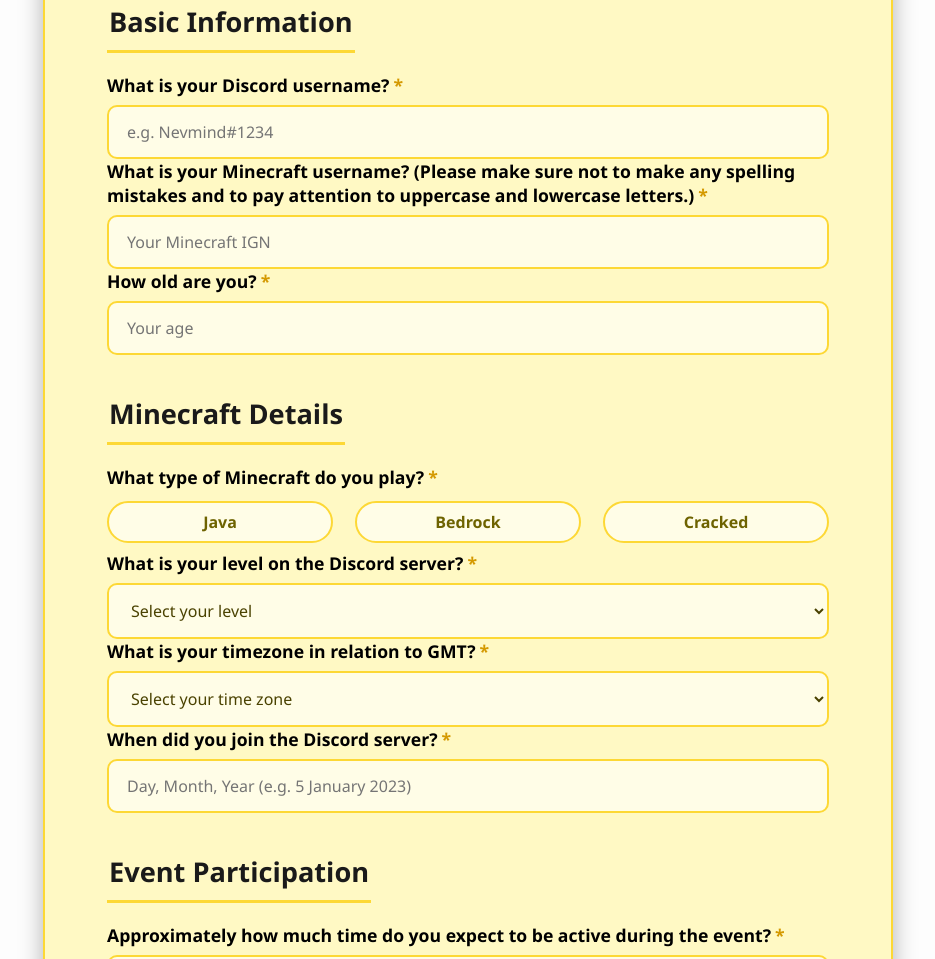
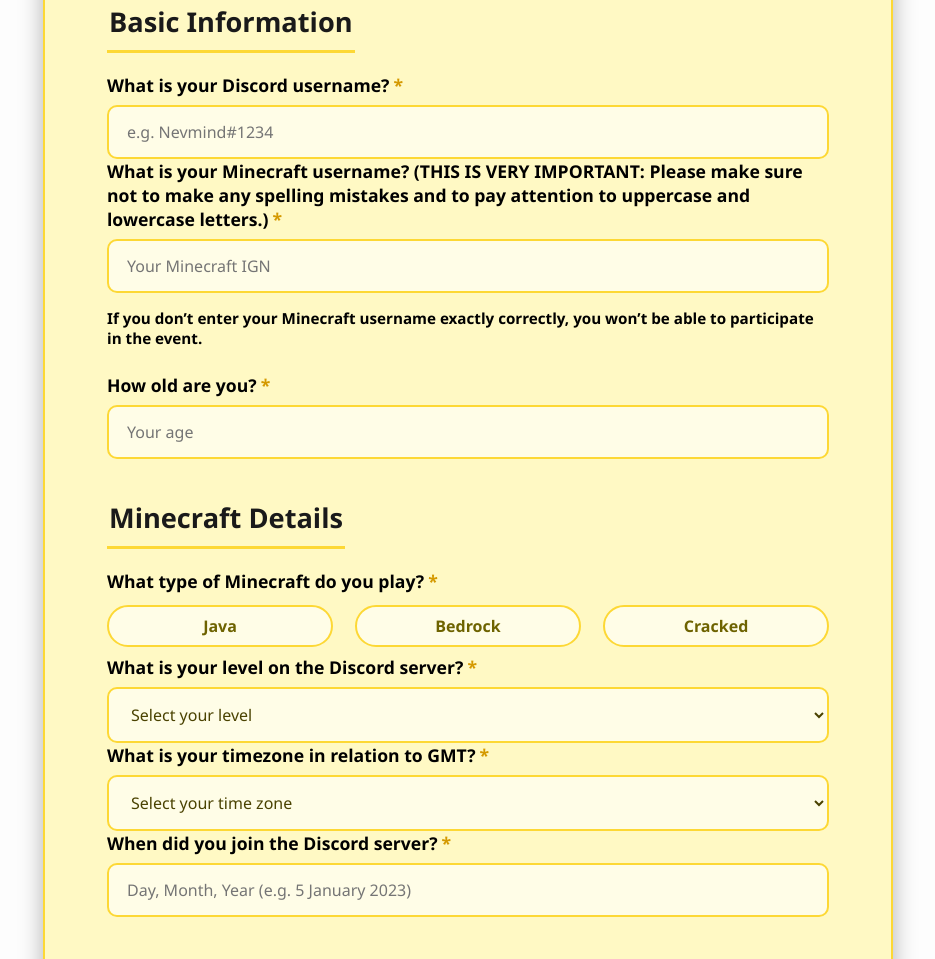
Before and after one commit to Nevm1nd/Nevmind-Civilization-Events, a plain HTML site: page event-application-form.html in a window 1280 px wide. Shown: the part 875-1834 px from the top of the page, without its empty margins (172-1107 px from the left). Drawn offline with Linux system fonts and the light colour scheme.

Commit message:
Update event-application-form.html

```diff
--- a/event-application-form.html
+++ b/event-application-form.html
@@ -279,8 +279,12 @@
       <label for="discordUsername">What is your Discord username?<span class="required-star">*</span></label>
       <input type="text" id="discordUsername" name="discordUsername" required placeholder="e.g. Nevmind#1234" />
 
-      <label for="mcUsername">What is your Minecraft username? (Please make sure not to make any spelling mistakes and to pay attention to uppercase and lowercase letters.)<span class="required-star">*</span></label>
+      <label for="mcUsername">What is your Minecraft username? (THIS IS VERY IMPORTANT: Please make sure not to make any spelling mistakes and to pay attention to uppercase and lowercase letters.)<span class="required-star">*</span></label>
       <input type="text" id="mcUsername" name="mcUsername" required placeholder="Your Minecraft IGN" />
+
+      <p style="font-size: 0.95rem; color: black; font-weight: bold; margin-top: 15px; margin-bottom: 25px;">
+If you don’t enter your Minecraft username exactly correctly, you won’t be able to participate in the event.
+</p>
 
       <label for="age">How old are you?<span class="required-star">*</span></label>
       <input type="number" id="age" name="age" required min="8" max="120" placeholder="Your age" />
```
